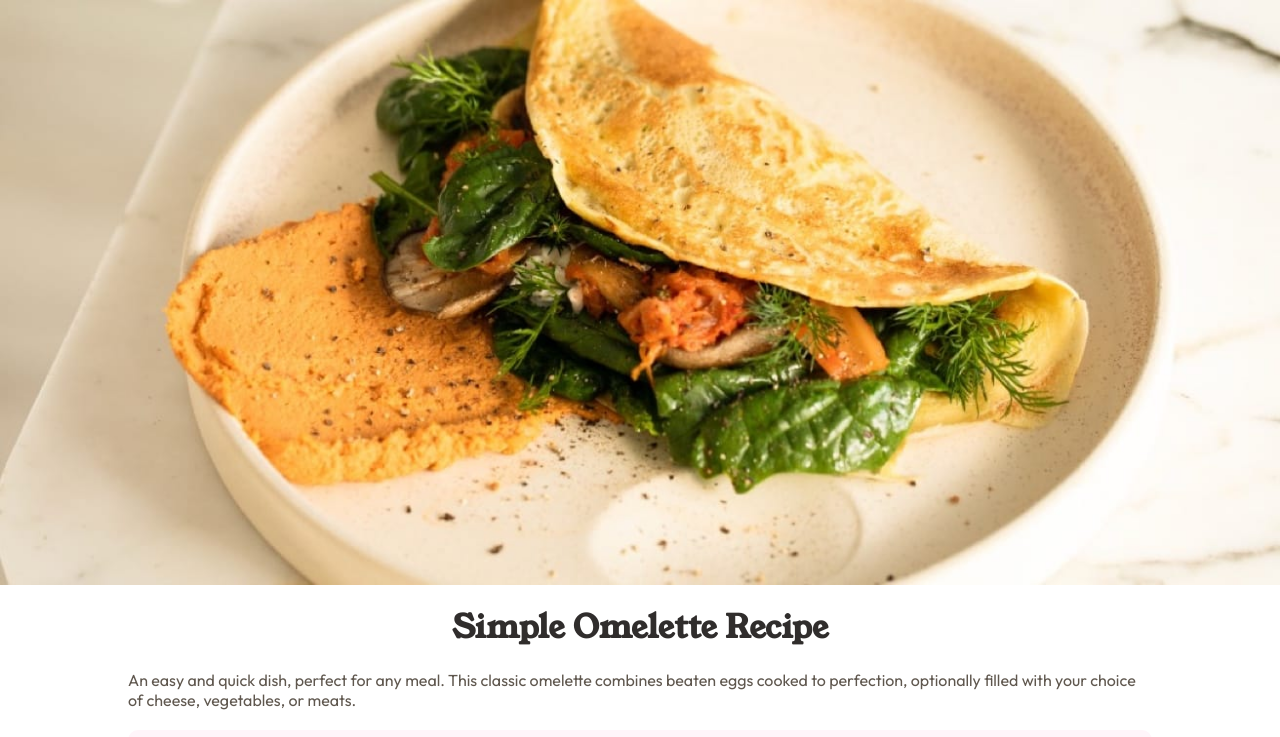
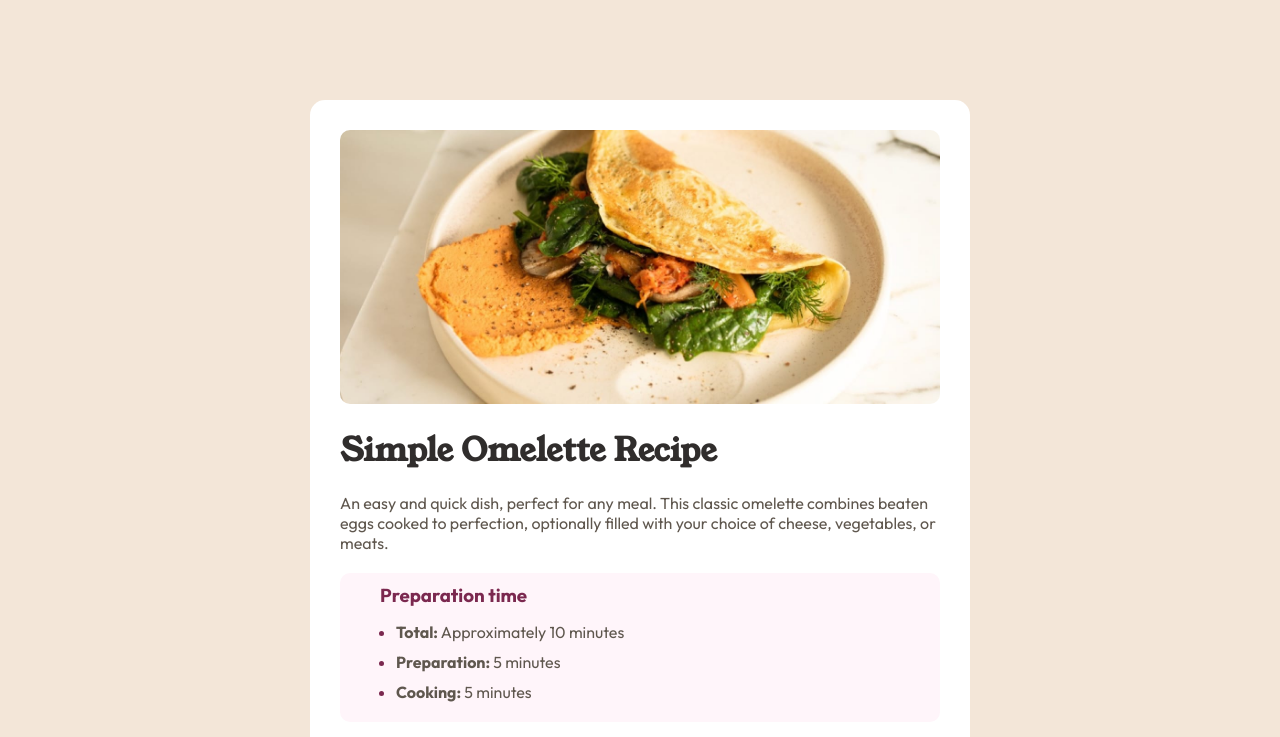
Before and after one commit to lwebbz/recipe-page-main, a plain HTML site: page index.html in a window 1280 px wide. Shown: the top 737 px of the page. Drawn offline with Linux system fonts and the light colour scheme.

Commit message:
desktop design

```diff
--- a/index.html
+++ b/index.html
@@ -15,11 +15,13 @@
   </head>
   <body class="page-container">
     <div class="content">
-      <img
-        class="recipe-image"
-        src="assets/images/image-omelette.jpeg"
-        alt="Omlette"
-      />
+      <div class="recipe-image-container">
+        <img
+          class="recipe-image"
+          src="assets/images/image-omelette.jpeg"
+          alt="Omlette"
+        />
+      </div>
       <h1 class="recipe-title title">Simple Omelette Recipe</h1>
       <p class="recipe-description">
         An easy and quick dish, perfect for any meal. This classic omelette
--- a/style.css
+++ b/style.css
@@ -27,16 +27,21 @@
 }
 
 .content {
+  background-color: white;
   display: flex;
   flex-direction: column;
   justify-content: center;
   align-items: center;
   width: 80%;
 }
+
+.recipe-image-container {
+  padding-bottom: 20px;
+}
+
 .recipe-image {
   max-width: 100vw; /*consider changing to width */
   height: auto;
-  padding-bottom: 20px;
 }
 
 .title {
@@ -58,9 +63,9 @@
   display: flex;
   flex-direction: column;
   justify-content: center;
-  align-items: center;
   border-radius: 10px;
   margin-bottom: 20px;
+  padding-left: 30px;
 }
 
 .prep-time-inner {
@@ -154,3 +159,26 @@ td {
   color: hsl(14, 45%, 36%);
   font-weight: 600;
 }
+
+@media (min-width: 768px) {
+  .page-container {
+    background-color: hsl(30, 54%, 90%);
+  }
+  .content {
+    width: 600px;
+    margin: 100px;
+    padding: 30px;
+    border-radius: 15px;
+  }
+
+  .recipe-image {
+    width: 100%;
+    border-radius: 10px;
+  }
+  .title {
+    align-self: flex-start;
+  }
+  .prep-time-container {
+    width: 95%;
+  }
+}
```
